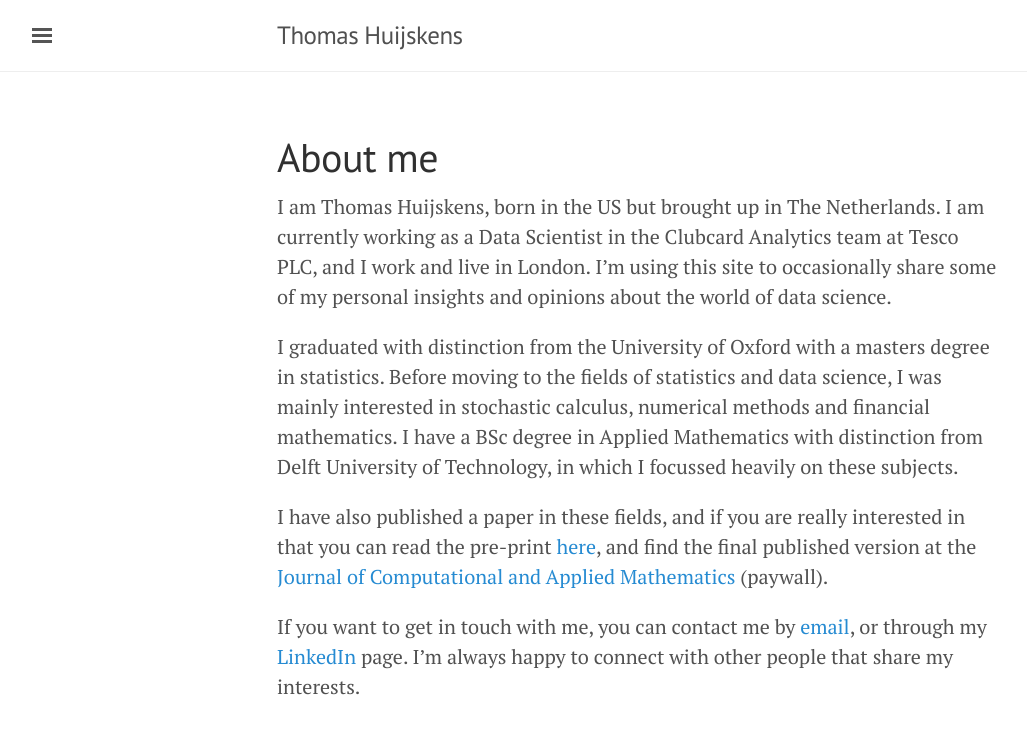
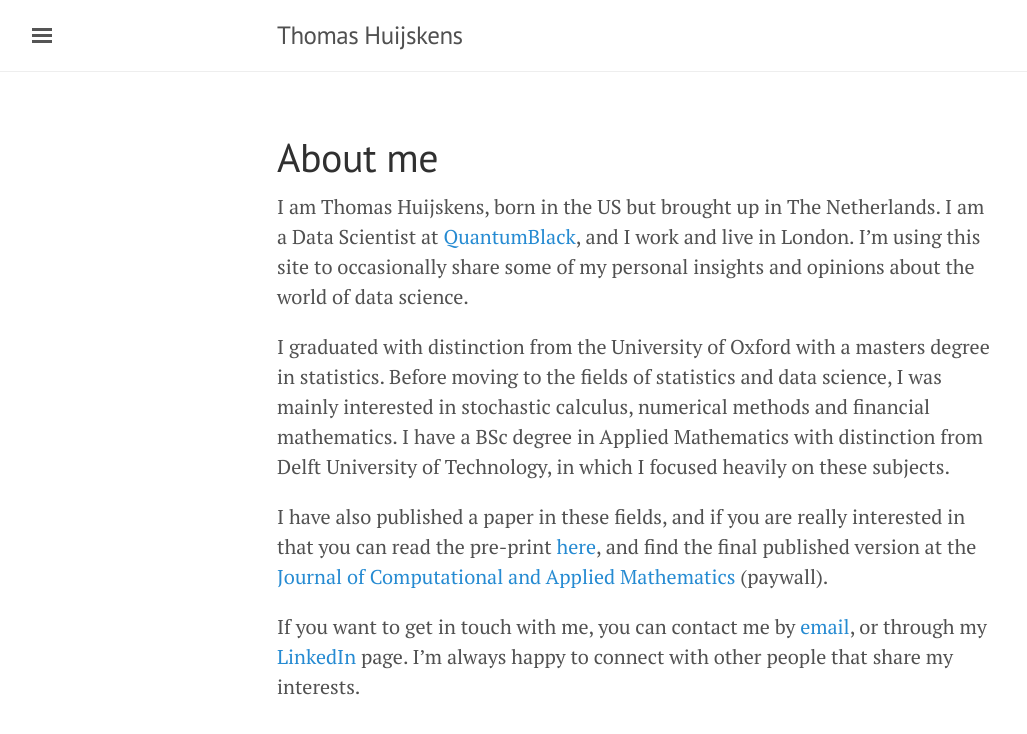
Before and after one commit to thuijskens/thuijskens.github.io, a Jekyll site: the page built from about.md, in a window 1280 px wide. Shown: the top 734 px of the page, without its empty margins (3-1030 px from the left). Built offline with Jekyll 4.4.1, drawn with Linux system fonts in a browser that asks for light colours.

Commit message:
Updated about page with current job.

```diff
--- a/about.md
+++ b/about.md
@@ -3,9 +3,9 @@ layout: page
 title: About me
 ---
 
-I am Thomas Huijskens, born in the US but brought up in The Netherlands. I am currently working as a Data Scientist in the Clubcard Analytics team at Tesco PLC, and I work and live in London. I'm using this site to occasionally share some of my personal insights and opinions about the world of data science.
+I am Thomas Huijskens, born in the US but brought up in The Netherlands. I am a Data Scientist at [QuantumBlack](https://www.quantumblack.com), and I work and live in London. I'm using this site to occasionally share some of my personal insights and opinions about the world of data science.
 
-I graduated with distinction from the University of Oxford with a masters degree in statistics. Before moving to the fields of statistics and data science, I was mainly interested in stochastic calculus, numerical methods and financial mathematics. I have a BSc degree in Applied Mathematics with distinction from Delft University of Technology, in which I focussed heavily on these subjects.
+I graduated with distinction from the University of Oxford with a masters degree in statistics. Before moving to the fields of statistics and data science, I was mainly interested in stochastic calculus, numerical methods and financial mathematics. I have a BSc degree in Applied Mathematics with distinction from Delft University of Technology, in which I focused heavily on these subjects.
 
 I have also published a paper in these fields, and if you are really interested in that you can read the pre-print [here](http://papers.ssrn.com/sol3/papers.cfm?abstract_id=2622452), and find the final published version at the [Journal of Computational and Applied Mathematics](http://www.sciencedirect.com/science/article/pii/S0377042715005191) (paywall).
 
```
Also changed, not shown: _posts/2016-12-29-bayesian-optimisation.md (+1 -1 lines).
